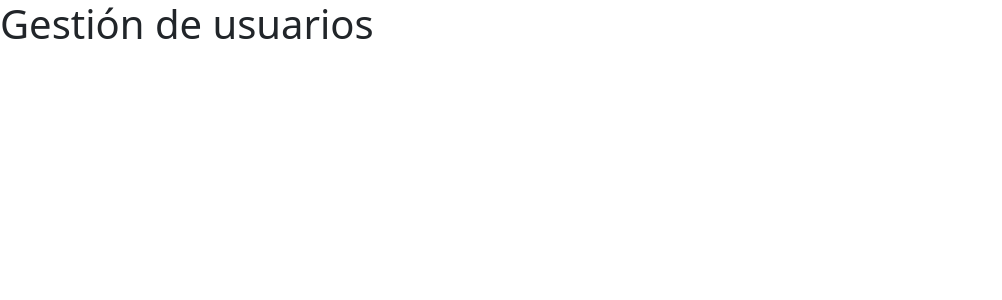
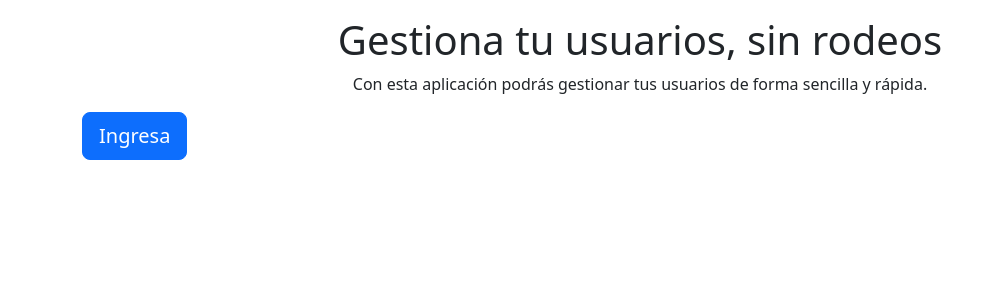
Before and after one commit to danieldevelop/gestion-usuarios, a React (Create React App) app: page / in a window 1280 px wide. Shown: the top 300 px of the page, without its empty margins (0-1002 px from the left). Built offline with nearby package versions, Linux system fonts and the light colour scheme.

Commit message:
terminada la pagina de bienvenida

```diff
--- a/src/App.js
+++ b/src/App.js
@@ -1,9 +1,16 @@
 import React from 'react';
+import { Route, Switch } from 'react-router-dom';
+
+import Landing from './views/landing/Landing';
+import Home from './views/home/Home';
 
 function App() {
   return (
     <div>
-      <h1>Gestión de usuarios</h1>
+      <Switch>
+        <Route exact path="/" component={Landing} />
+        <Route exact path="/home" component={Home} />
+      </Switch>
     </div>
   );
 }
--- a/src/index.js
+++ b/src/index.js
@@ -4,12 +4,15 @@ import './index.css';
 import App from './App';
 import reportWebVitals from './reportWebVitals';
 import 'bootstrap/dist/css/bootstrap.min.css';
-import 'bootstrap/dist/js/bootstrap.bundle.min.js'
+import 'bootstrap/dist/js/bootstrap.bundle.min.js';
+import { BrowserRouter } from 'react-router-dom';
 
 const root = ReactDOM.createRoot(document.getElementById('root'));
 root.render(
   <React.StrictMode>
-    <App />
+    <BrowserRouter>
+      <App />
+    </BrowserRouter>
   </React.StrictMode>
 );
 
--- /dev/null
+++ b/src/views/home/Home.jsx
@@ -0,0 +1,15 @@
+import React from "react";
+import { Link } from "react-router-dom";
+
+const Home = () => {
+    return (
+        <div>
+            <p>Estamos en la home</p>
+
+            <Link to='/' className='btn btn-primary btn-lg btn-block'>Volver</Link>
+        </div>
+    )
+};
+
+
+export default Home;
--- /dev/null
+++ b/src/views/landing/Landing.jsx
@@ -0,0 +1,18 @@
+import React from 'react';
+import { Link } from 'react-router-dom';
+
+const Landing = () => {
+    return (
+        <section className="mt-3">
+            <div className="container">
+                <h1 className='text-center'>Gestiona tu usuarios, sin rodeos</h1>
+                <p className='text-center'>Con esta aplicación podrás gestionar tus usuarios de forma sencilla y rápida.</p>
+
+                <Link to='/home' className='btn btn-primary btn-lg btn-block'>Ingresa</Link>
+            </div>
+        </section>
+    )
+};
+
+
+export default Landing;
```
